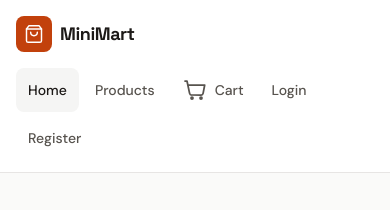
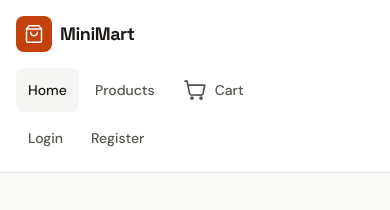
Before and after one commit to ramibentaieb-qa/ai-built-shop-qa, a Next.js app: page / in a window 390 px wide. Shown: the top 210 px of the page. Built offline with nearby package versions, Linux system fonts and the light colour scheme.

Commit message:
fix: keep the account links together when the navigation wraps

```diff
--- a/src/components/site-header.tsx
+++ b/src/components/site-header.tsx
@@ -137,19 +137,17 @@ export function SiteHeader() {
             {/*
               * A logged in shopper sees their name and a Logout button. The
               * Login and Register links are only there when nobody is logged
-              * in.
+              * in. They share one list item, so they stay together when the
+              * navigation wraps on a narrow screen.
               */}
             {session ? (
-              <>
-                <li className="flex items-center">
+              <li className="flex items-center gap-1 sm:gap-2">
                 <span
                   data-testid="nav-user-name"
                   className="block max-w-[10rem] truncate px-3 py-2 text-sm font-semibold text-ink"
                 >
                   {session.name}
                 </span>
-                </li>
-                <li>
                 <button
                   type="button"
                   data-testid="nav-logout"
@@ -159,10 +157,8 @@ export function SiteHeader() {
                   Logout
                 </button>
               </li>
-              </>
             ) : (
-              <>
-                <li>
+              <li className="flex items-center gap-1 sm:gap-2">
                 <Link
                   href="/login"
                   data-testid="nav-login"
@@ -173,8 +169,6 @@ export function SiteHeader() {
                 >
                   Login
                 </Link>
-                </li>
-                <li>
                 <Link
                   href="/register"
                   data-testid="nav-register"
@@ -186,7 +180,6 @@ export function SiteHeader() {
                   Register
                 </Link>
               </li>
-              </>
             )}
           </ul>
         </nav>
```
Lines whose indentation alone changed are shown as unchanged.
